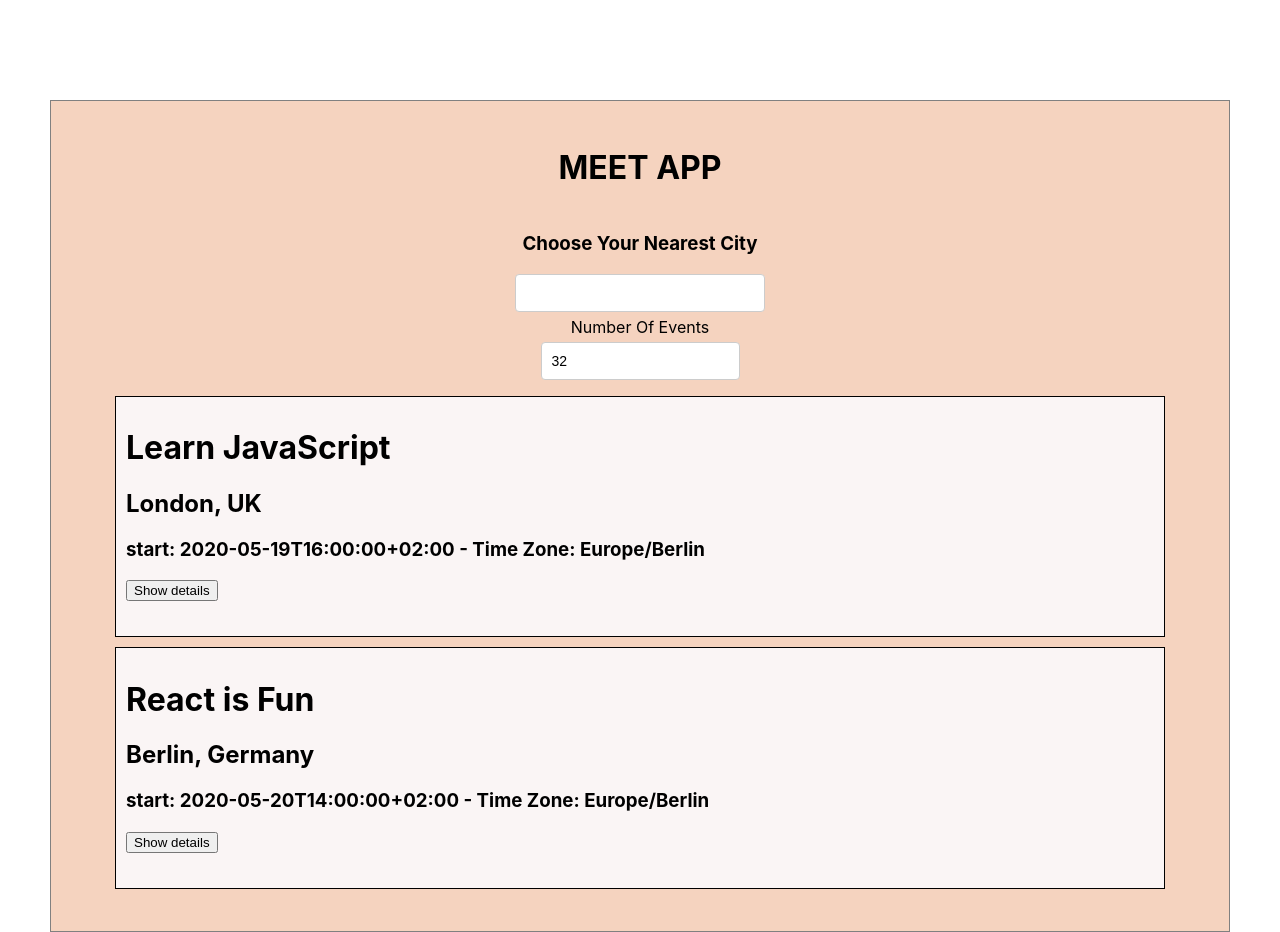
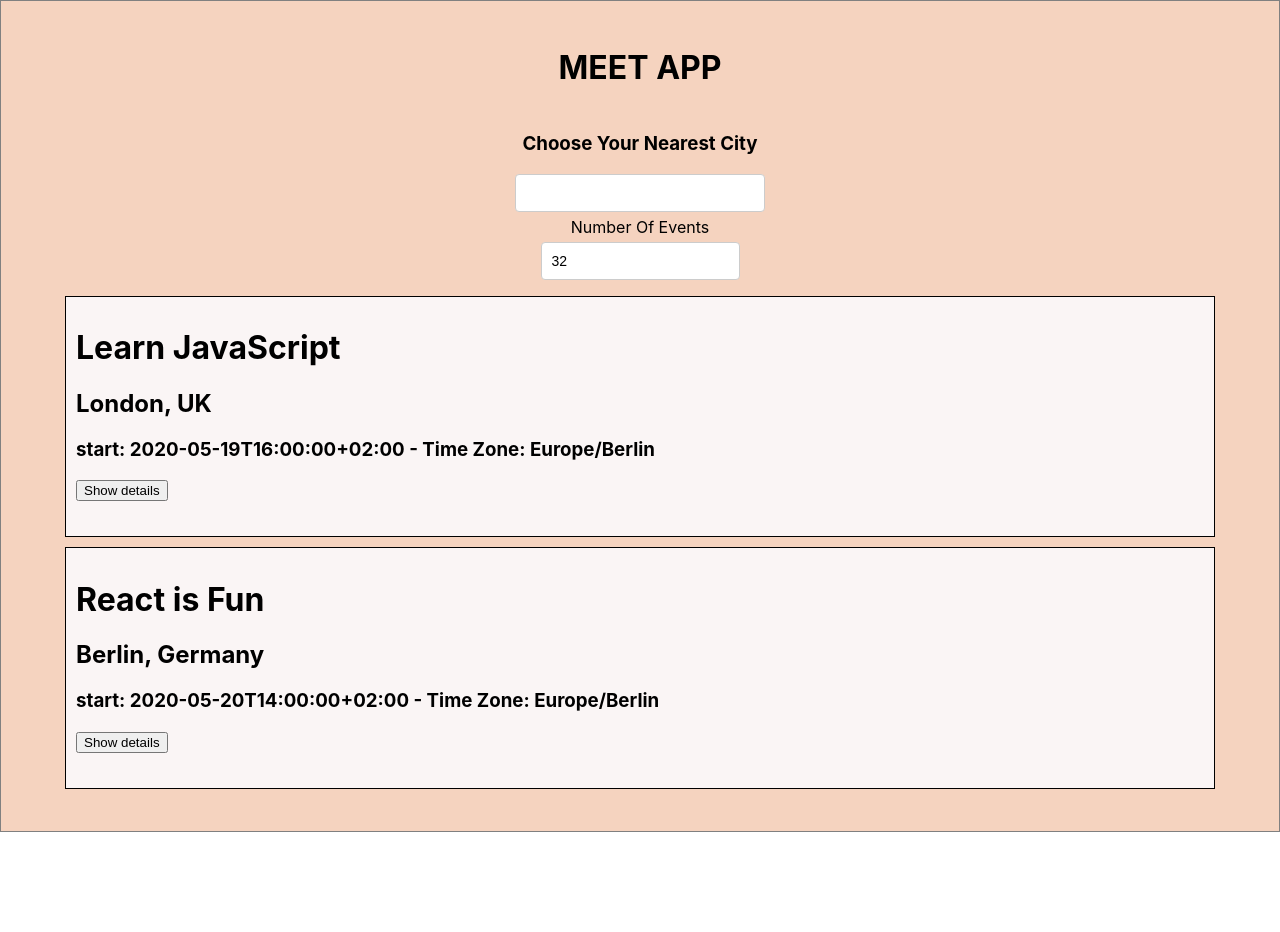
Before and after one commit to ttyagianjali/meet, a React (Create React App) app: page / in a window 1280 px wide. After the commit the page ends 832 px from the top, so only its background shows below. Built offline with nearby package versions, Linux system fonts and the light colour scheme; what atatus-spa would draw is missing.

Commit message:
Working on NetworkAlert

```diff
--- a/src/App.css
+++ b/src/App.css
@@ -2,10 +2,7 @@
 .App {
   text-align: center;
   padding: 2% 5%;
-  margin-top: 100px;
   border: 1px solid gray;
-  margin-left: 50px;
-  margin-right: 50px;
   background-color:rgb(245, 211, 191);
 }
 
--- a/src/App.js
+++ b/src/App.js
@@ -14,6 +14,7 @@ class App extends Component {
     locations: [],
     numberOfEvents: 32,
     currentCity: "all",
+    networkStatus: navigator.onLine ? "Online" : "Offline",
   };
 
   updateEvents = (location, numberOfEvents) => {
@@ -47,14 +48,7 @@ class App extends Component {
         this.setState({
           events: events.slice(0, numberOfEvents),
           locations: extractLocations(events),
-
         });
-        if (!navigator.onLine) {
-          this.setState({ networkText: <div className="networkNotification">'Network error, the events you are viewing may be out of date. To make sure you are viewing the latest information, make sure you are connected to the internet'</div> });
-          console.log("offline mode");
-        } else {
-          this.setState({ networkText: '' });
-        }
       }
     });
   }
@@ -64,12 +58,18 @@ class App extends Component {
   }
 
   render() {
-    const { networkText } = this.state;
+    const { networkStatus } = this.state;
     return (
       <div className="App">
         <h1>MEET APP</h1>
         <div>
-          <NetworkAlert text={networkText} />
+          <NetworkAlert
+            text={
+              networkStatus === "Offline"
+                ? "App is running offline: data may not be updated"
+                : ""
+            }
+          />
         </div>
         <CitySearch
           locations={this.state.locations}
```
